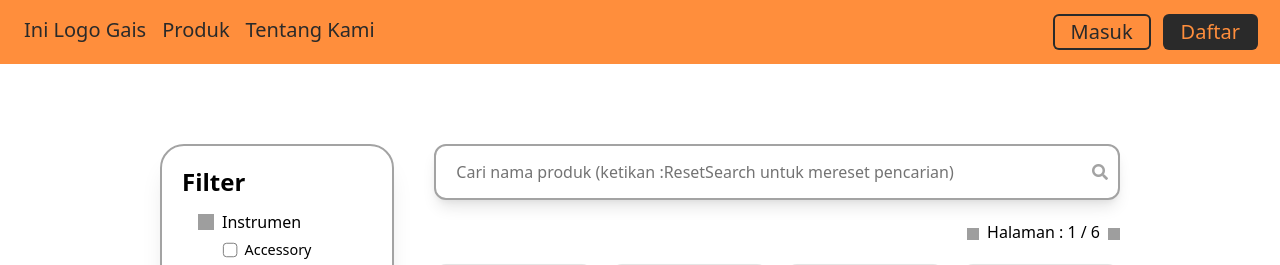
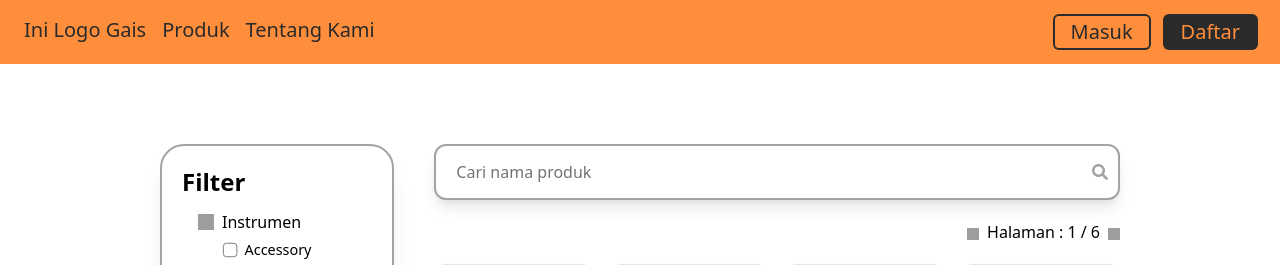
Before and after one commit to Frozen-Coconut/ProjectPW, a PHP site: page /catalogs.php in a window 1280 px wide. Shown: the top 265 px of the page. Run offline with PHP 8.4, Linux system fonts and the light colour scheme; data comes from the database, SQL or seed files in the repository; style sheets or scripts are compiled from the project's sources; some libraries are stand-ins or nearby versions; grey boxes are pictures that could not be loaded.

Commit message:
Update Catalogs

```diff
--- a/catalogs.php
+++ b/catalogs.php
@@ -47,7 +47,7 @@
             <div class="flex flex-col ml-10" style="width: 55vw;">
                 <div>
                     <div class="relative">
-                        <input type="text" class="w-full h-14 pl-5 pr-8 border-2 border-gray-400 rounded-xl shadow-lg" placeholder="Cari nama produk (ketikan :ResetSearch untuk mereset pencarian)" name="search">
+                        <input type="text" class="w-full h-14 pl-5 pr-8 border-2 border-gray-400 rounded-xl shadow-lg" placeholder="Cari nama produk" name="search">
                         <div class="absolute top-4 right-3"><i class="fa fa-search text-gray-400 z-20 hover:text-gray-500 cursor-pointer" onclick="search();"></i></div>
                     </div>
                 </div>
@@ -100,6 +100,12 @@
                     echo "loadCatalogs();";
                 }
             ?>
+
+            $('[name=search]').keypress(function(e) {
+                if (e.keyCode == '13') {
+                    search();
+                }
+            });
         });
 
         function listCategories(container, type) {
@@ -135,9 +141,9 @@
         function search() {
             page = 1;
             searchStr = $('[name=search]').val();
-            if (searchStr == ':ResetSearch') {
-                searchStr = "";
-            }
+            // if (searchStr == ':ResetSearch') {
+            //     searchStr = "";
+            // }
             loadCatalogs();
             $('[name=search]').val('');
         }
--- a/util/footer.php
+++ b/util/footer.php
@@ -30,7 +30,7 @@
         </div>
     </div>
     <div class="text-xs text-center pt-3">&copy 2021 Kelompok PW</div>
-    <div id="shoppingCart" class="w-10 h-10 fixed right-10 bottom-10 bg-contain bg-center bg-no-repeat bg-transparent cursor-pointer hover:opacity-80" style="background-image: url(https://www.freeiconspng.com/uploads/shopping-cart-icon-2.png);"></div>
+    <div id="shoppingCart" class="w-16 h-16 fixed right-10 bottom-10 bg-contain bg-center bg-no-repeat cursor-pointer bg-hh-orange-light border-2 border-hh-orange-dark rounded-full hover:opacity-80" style="background-image: url(https://www.freeiconspng.com/uploads/shopping-cart-icon-2.png); background-size: 2rem;"></div>
     <script>
         $('#shoppingCart').draggable();
         $('#shoppingCart').dblclick(function(e) {
```
